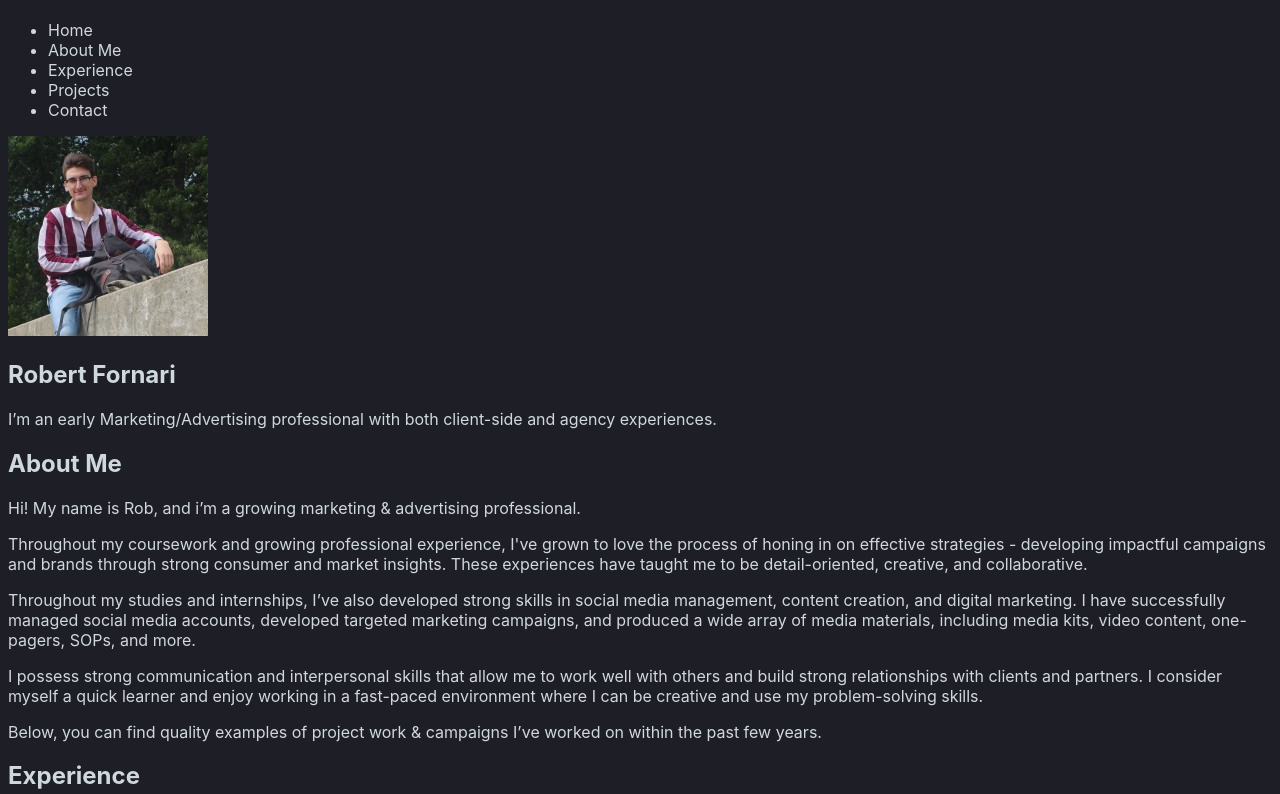
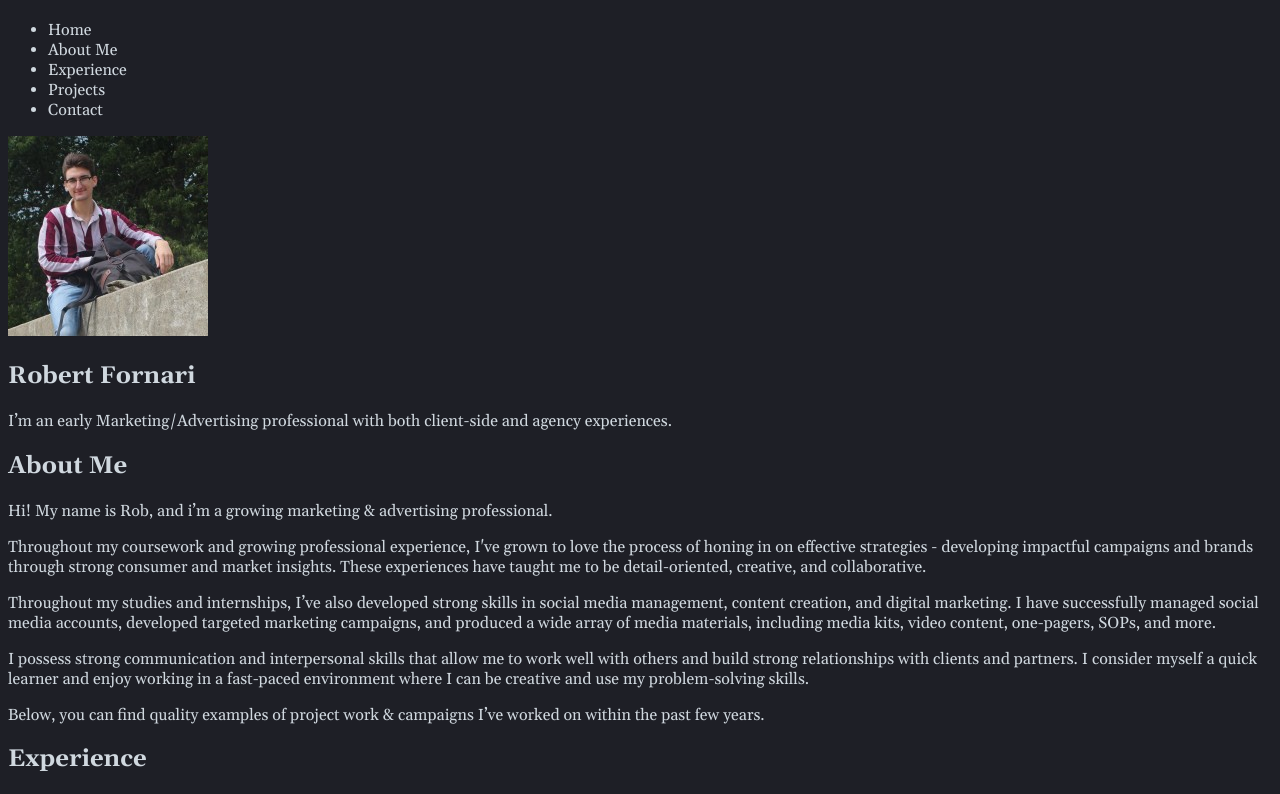
Before and after one commit to Fornari-Inc/fornari-client, a React (Vite) app: page / in a window 1280 px wide. Shown: the top 794 px of the page. Built offline with nearby package versions, Linux system fonts and the light colour scheme.

Commit message:
font family updated

```diff
--- a/src/styles/index.css
+++ b/src/styles/index.css
@@ -1,5 +1,5 @@
 :root {
-  font-family: 'Inter', system-ui, Avenir, Helvetica, Arial, sans-serif;
+  font-family: 'Gelasio', serif;
   color: #D0D8DF;
   background-color: #1E1F26;
   font-synthesis: none;
```
